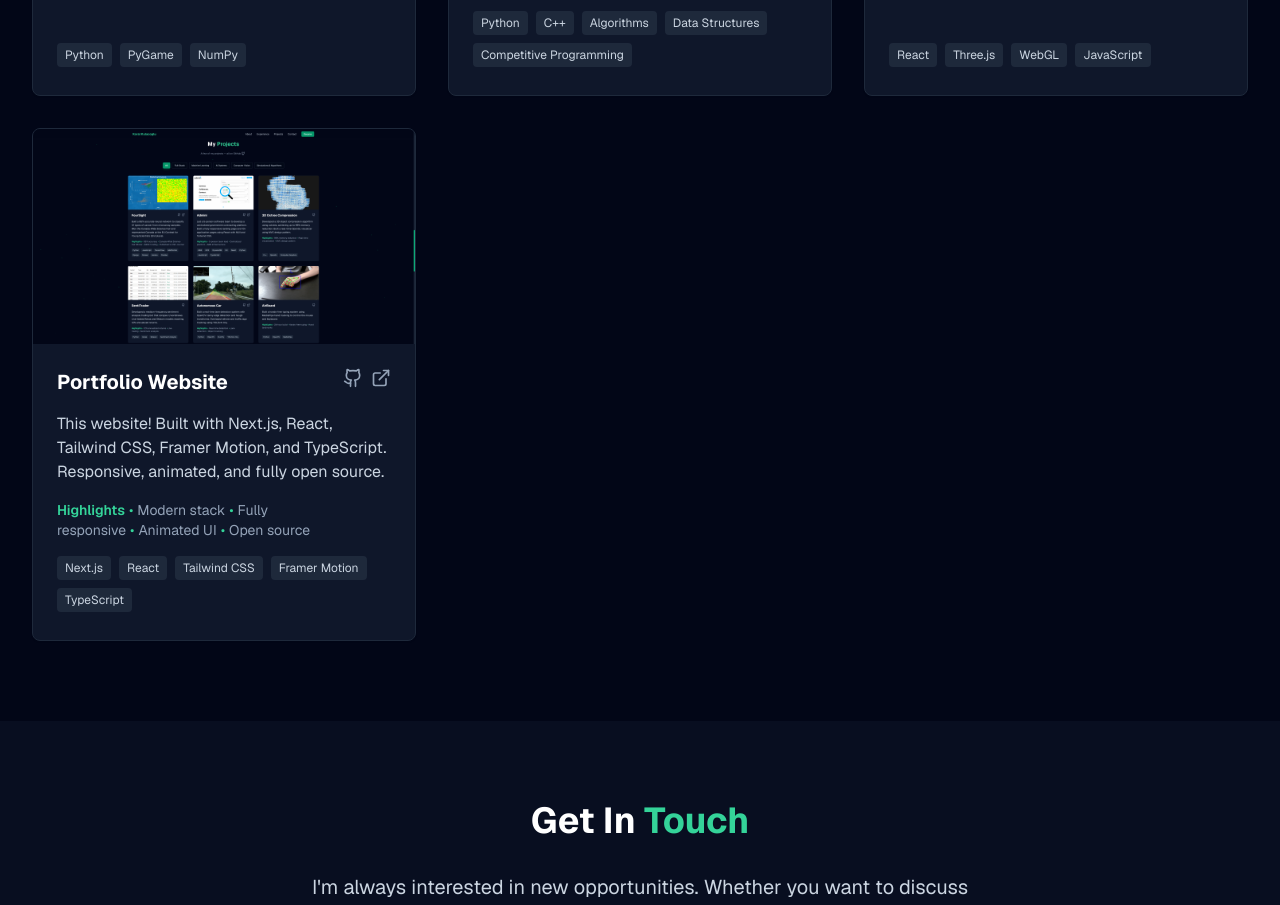
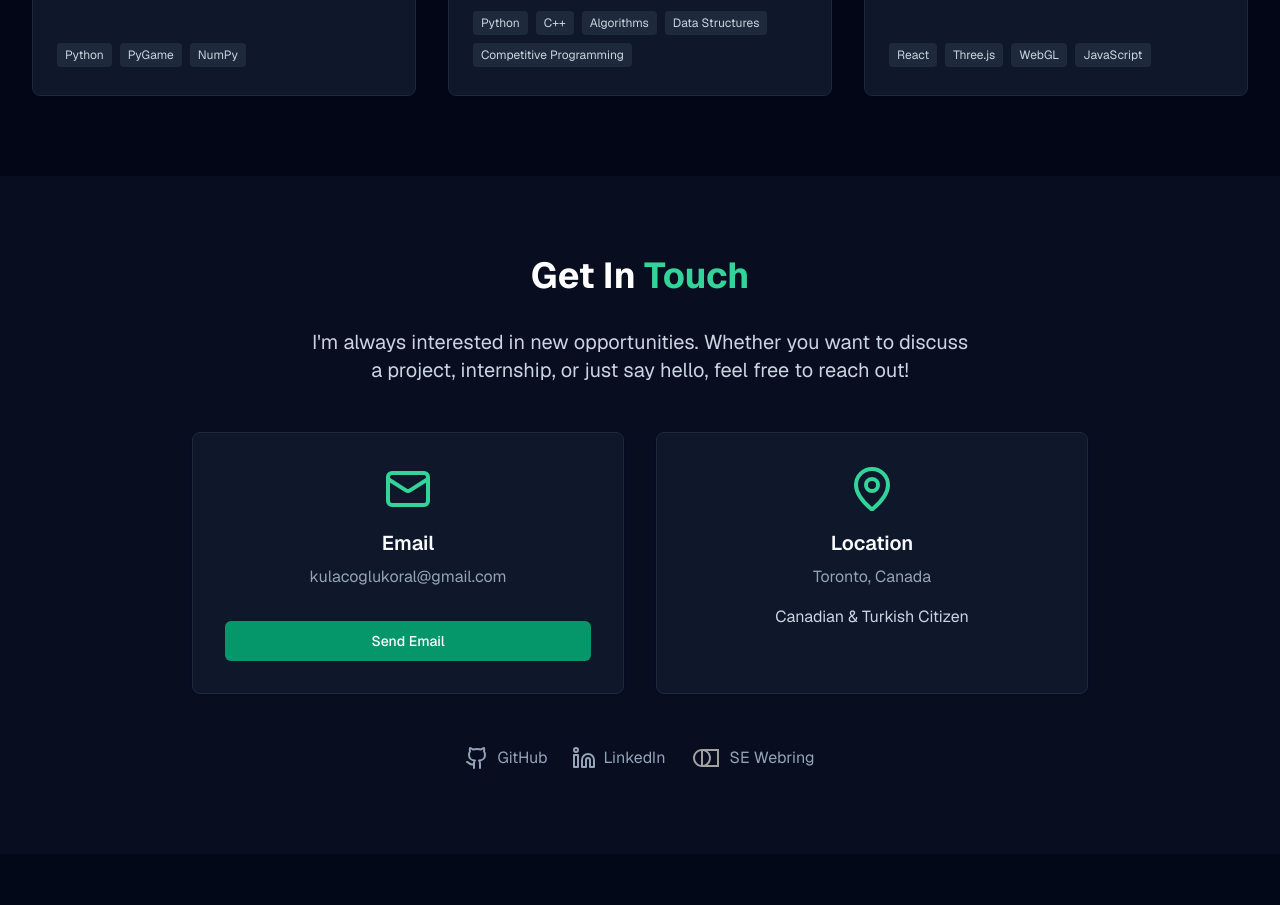
Before and after one commit to koralkulacoglu/portfolio, a Next.js app: page / in a window 1280 px wide. Shown: the part 6120-7025 px from the top of the page. After the commit the page ends 6974 px from the top, so only its background shows below. Built offline with nearby package versions, Linux system fonts and the light colour scheme.

Commit message:
remove portfolio website from projects

```diff
--- a/components/projects-section.tsx
+++ b/components/projects-section.tsx
@@ -295,28 +295,6 @@ export function ProjectsSection() {
       demo: "https://planets-eosin.vercel.app",
       image: "/planets.gif",
     },
-    {
-      title: "Portfolio Website",
-      description:
-        "This website! Built with Next.js, React, Tailwind CSS, Framer Motion, and TypeScript. Responsive, animated, and fully open source.",
-      technologies: [
-        "Next.js",
-        "React",
-        "Tailwind CSS",
-        "Framer Motion",
-        "TypeScript",
-      ],
-      categories: ["Full-Stack"],
-      highlights: [
-        "Modern stack",
-        "Fully responsive",
-        "Animated UI",
-        "Open source",
-      ],
-      github: "https://github.com/koralkulacoglu/portfolio",
-      demo: "https://koralkulacoglu.com",
-      image: "/portfolio-website.png",
-    },
   ];
 
   const categories = [
```
Also changed, not shown: public/portfolio-website.png (deleted).
